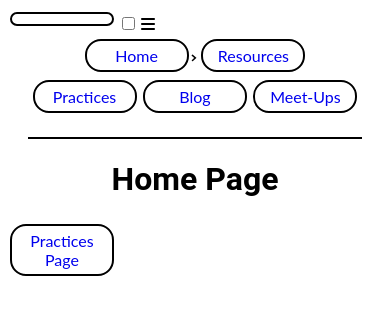
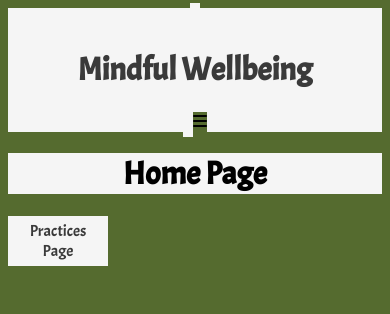
Before and after one commit to l3wk3m/mindful-wellbeing, a plain HTML site: page index.html in a window 390 px wide. Drawn offline with Linux system fonts and the light colour scheme; a web font is replaced by a local one.

Commit message:
Added to header styles to style the nav menu for mobile devices

```diff
--- a/assets/css/style.css
+++ b/assets/css/style.css
@@ -4,17 +4,35 @@
 
 * {
    font-family: 'Acme', Courier, monospace;
+   background-color: darkolivegreen;
 }
 
 
 body {
-
-
+    display: flex;
+    flex-direction: column;
 }
 
 
 /* Header Stuff */
 
+header {
+    background-color: whitesmoke;
+    text-align: center;
+}
+/* Added in nav-toggle css from the Love Running Project */
+
+nav {
+    display: none;
+}
+
+#nav-toggle:checked~nav {
+    display: block;
+}
+
+#nav-toggle {
+    display: none;
+}
 
 /* Page Content Stuff */
 
@@ -26,23 +44,17 @@ ul {
    list-style-type: none;
    margin: 0;
    padding: 0;
+   background-color: whitesmoke;
+   flex-direction: column;
  }
+
  a {
-   border: 2px solid black;
-   border-radius: 50%;
    width: 5rem;
    padding: 5px 10px;
    text-align: center;
    text-decoration: none;
-   display: inline-block;
-   margin: 4px 2px;
-   border-radius: 16px;
-   font-family: Lato;
- }
-
-
- li {
-   display: inline;
+   color: #3a3a3a;
+   background-color: whitesmoke;
  }
 
 
@@ -66,8 +78,8 @@ ul {
 
 
  h1 {
-   font-family: Roboto, sans-serif;
    text-align: center;
+   background-color: whitesmoke;
  }
 
 
--- a/index.html
+++ b/index.html
@@ -11,13 +11,13 @@
    <!---Header-->
    <header>
        <a href="index.html">
-
+          <h1>Mindful Wellbeing</h1>
        </a>
        <input type="checkbox" id="nav-toggle" name="nav-toggle">
        <label for="nav-toggle"><i class="fa-solid fa-bars"></i></label>
        <nav>
            <ul>
-               <li class="active"><a href="index.html">Home</a>></li>
+               <li class="active"><a href="index.html">Home</a></li>
                <li><a href="resources.html">Resources</a></li>
                <li><a href="practices.html">Practices</a></li>
                <li><a href="blog.html">Blog</a></li>
```
